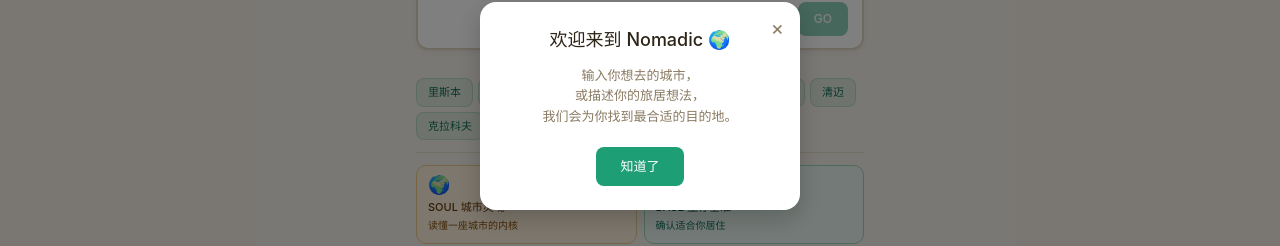
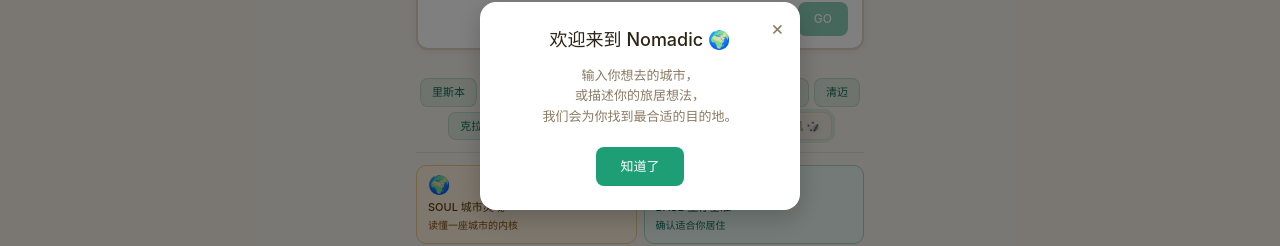
Before and after one commit to panlutingcn/nomadic, a Next.js app: page / in a window 1280 px wide. Shown: the part 294-540 px from the top of the page. Built offline with nearby package versions, Linux system fonts and the light colour scheme.

Commit message:
feat: fill two rows of city tags, center-align for balance

```diff
--- a/app/page.tsx
+++ b/app/page.tsx
@@ -11,7 +11,7 @@
 import { PINNED_CITIES, NOMAD_CITY_POOL, NomadCity } from '@/data/nomadCities'
 import { shuffle } from '@/utils/shuffle'
 
-const RANDOM_COUNT = 6
+const RANDOM_COUNT = 9
 
 export default function HomePage() {
   const router = useRouter()
@@ -187,7 +187,7 @@
         <SearchBox ref={searchBoxRef} onError={setErrorMessage} />
 
         <div style={{ fontSize: 11, color: 'var(--text-muted)', textAlign: 'center', marginBottom: 8 }}>—— 你想去哪里 ——</div>
-        <div style={{ display: 'flex', flexWrap: 'wrap', gap: 5, marginBottom: 12 }}>
+        <div style={{ display: 'flex', flexWrap: 'wrap', gap: 5, marginBottom: 12, justifyContent: 'center' }}>
           {displayCities.map(city => (
               <button
                 key={city.en}
```
